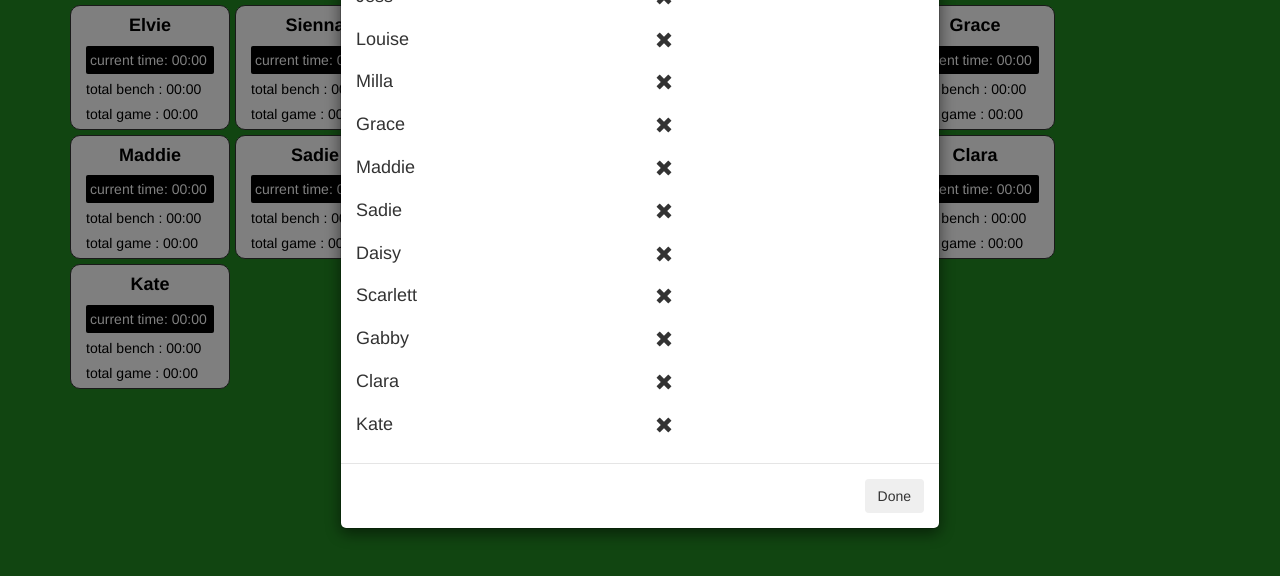
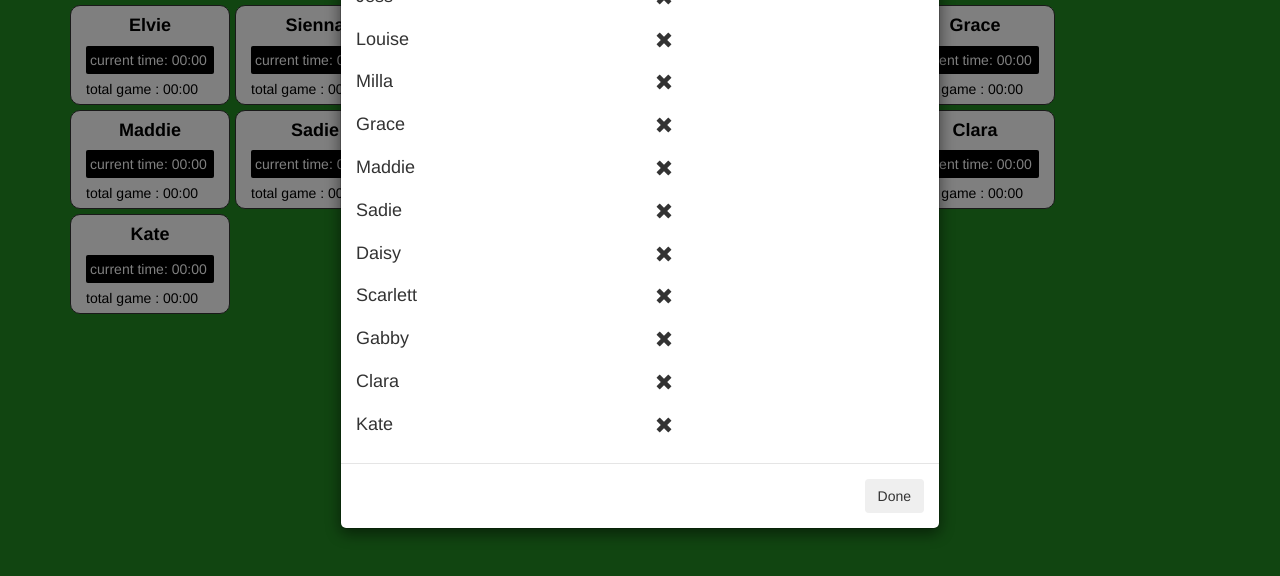
Before and after one commit to JamesAntonThompson/new-coacher, a plain HTML site: page js/coacher.html in a window 1280 px wide. Shown: the part 220-796 px from the top of the page. Drawn offline with nearby package versions, Linux system fonts and the light colour scheme.

Commit message:
v1, remove total bench time from benched players

```diff
--- a/js/coacher.html
+++ b/js/coacher.html
@@ -112,7 +112,7 @@
 							<div class="col-md-3 col-sm-3" ng-class="$ctrl.isPlayerSelected(player.id) ? 'selected' : 'unselected'" ng-click="$ctrl.playerClick( player.id );">
 								<h4 class="text-center"><strong>{{ player.name }}</strong></h4>
 								<p ng-class="$ctrl.isLongestInPos(player.id, 'BEN') ? 'highlighted' : 'unhighlighted'">current time: {{$ctrl.displayTime( player.cbt ) }}</p>
-								<p>total bench  : {{$ctrl.displayTime( player.tbt ) }}</p>
+								<!-- <p>total bench  : {{$ctrl.displayTime( player.tbt ) }}</p>								 -->
 								<p>total game   : {{$ctrl.displayTime( player.tgt ) }}</p>
 							</div>
 						</div>
```
